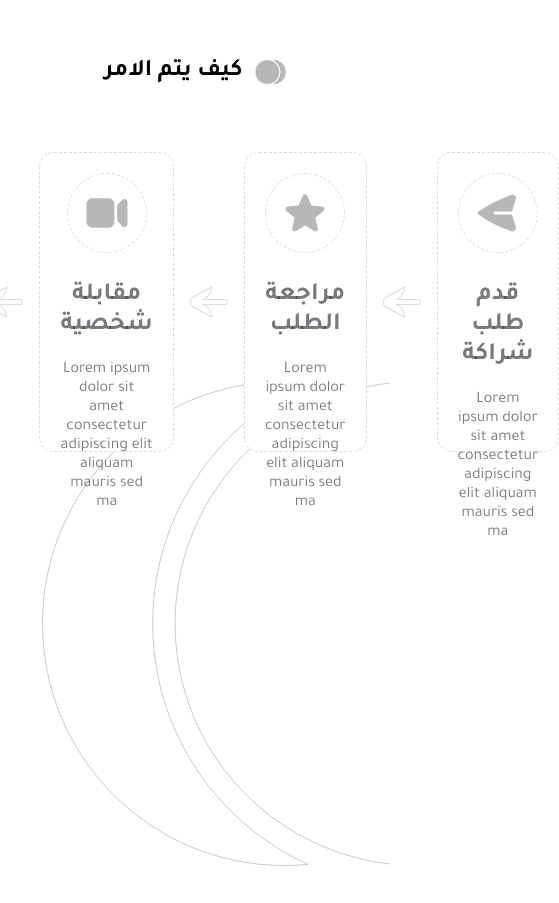
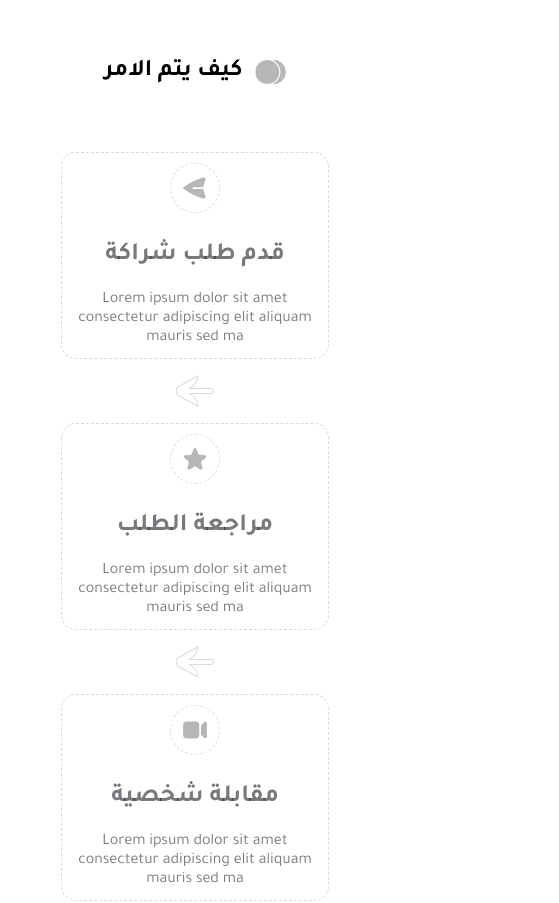
Before and after one commit to mosayed40/Dream-makers, a React (Vite) app: page / in a window 390 px wide. Shown: the part 1180-2083 px from the top of the page, 559 px wide, since content can reach past the window. Before the commit the page ends 2046 px from the top, so only its background shows below. Built offline with nearby package versions, Linux system fonts and the light colour scheme.

Commit message:
Update item How to do it part 2

```diff
--- a/src/comp/Home-page/How.module.css
+++ b/src/comp/Home-page/How.module.css
@@ -7,22 +7,7 @@
   position: relative;
   z-index: 0;
 }
-.container {
-  display: flex;
-  height: 48px;
-  width: 100%;
-  justify-content: center;
-  direction: rtl;
-  align-items: center;
-  text-align: center;
-  gap: 12px;
-}
 
-.container h2 {
-  font-weight: bold;
-  font-size: 40px;
-  color: #000000;
-}
 .HowSection {
   display: flex;
   gap: 16px;
@@ -66,3 +51,22 @@
   right: 0;
   z-index: -10;
 }
+@media screen and (max-width: 768px) {
+  .HowSection {
+    display: grid;
+    grid-template-columns: repeat(1, 1fr);
+    justify-items: center;
+  }
+  .HowSection div {
+    height: auto;
+    width: 100%;
+    padding: 10px;
+    overflow: hidden;
+  }
+  .HowSection div img {
+    width: 50px;
+    height: 50px;
+    border-radius: 30px;
+    padding: 10px;
+  }
+}
```
